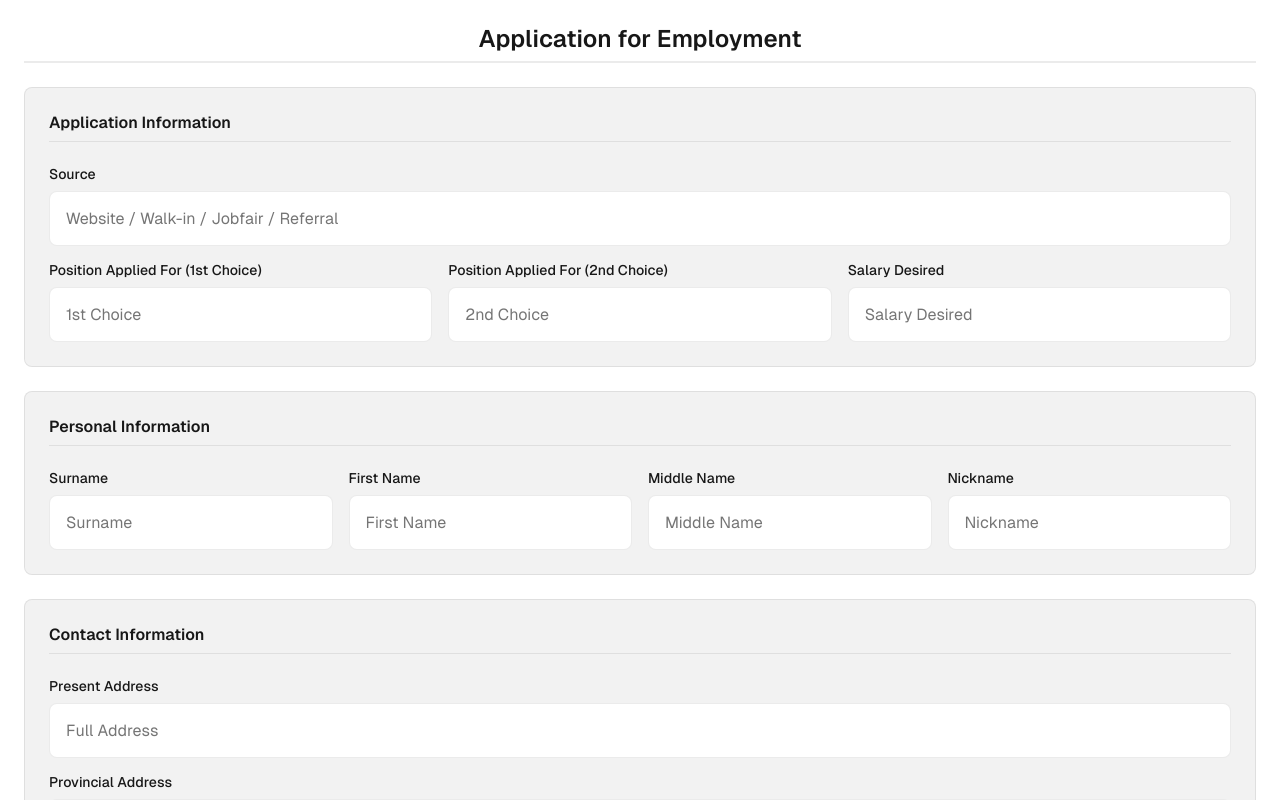
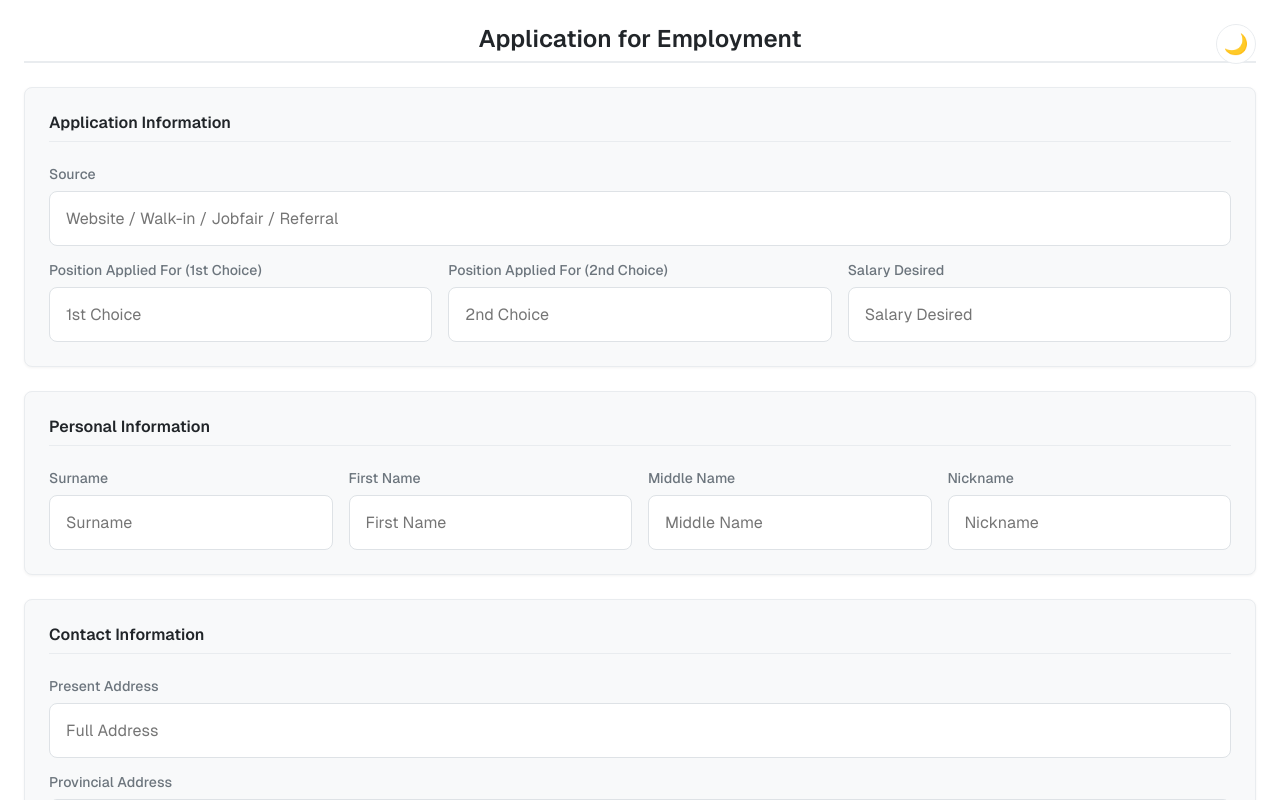
Before and after one commit to antuK3n/IM-Application-WebApp, a Next.js app in the folder apps/web/: page / in a window 1280 px wide. Shown: the top 800 px of the page. Built offline with nearby package versions, Linux system fonts and the light colour scheme.

Commit message:
feat: light mode

```diff
--- /dev/null
+++ b/apps/web/app/components/ThemeToggle.tsx
@@ -0,0 +1,18 @@
+'use client';
+
+import { useTheme } from '../context/ThemeContext';
+import styles from '../page.module.css';
+
+export default function ThemeToggle() {
+  const { theme, toggleTheme } = useTheme();
+
+  return (
+    <button
+      onClick={toggleTheme}
+      className={styles.themeToggle}
+      aria-label={`Switch to ${theme === 'light' ? 'dark' : 'light'} mode`}
+    >
+      {theme === 'light' ? '🌙' : '☀️'}
+    </button>
+  );
+}
--- /dev/null
+++ b/apps/web/app/context/ThemeContext.tsx
@@ -0,0 +1,65 @@
+'use client';
+
+import { createContext, useContext, useEffect, useState } from 'react';
+
+type Theme = 'light' | 'dark';
+
+interface ThemeContextType {
+  theme: Theme;
+  toggleTheme: () => void;
+}
+
+const ThemeContext = createContext<ThemeContextType | undefined>(undefined);
+
+export function ThemeProvider({ children }: { children: React.ReactNode }) {
+  const [theme, setTheme] = useState<Theme>('light');
+
+  useEffect(() => {
+    // Check localStorage first
+    const savedTheme = localStorage.getItem('theme') as Theme;
+    if (savedTheme) {
+      setTheme(savedTheme);
+      if (savedTheme === 'dark') {
+        document.documentElement.classList.add('darkMode');
+      } else {
+        document.documentElement.classList.remove('darkMode');
+      }
+    } else {
+      // Then check system preference
+      const prefersDark = window.matchMedia('(prefers-color-scheme: dark)').matches;
+      const initialTheme = prefersDark ? 'dark' : 'light';
+      setTheme(initialTheme);
+      if (prefersDark) {
+        document.documentElement.classList.add('darkMode');
+      } else {
+        document.documentElement.classList.remove('darkMode');
+      }
+    }
+  }, []);
+
+  const toggleTheme = () => {
+    const newTheme = theme === 'light' ? 'dark' : 'light';
+    setTheme(newTheme);
+    localStorage.setItem('theme', newTheme);
+
+    if (newTheme === 'dark') {
+      document.documentElement.classList.add('darkMode');
+    } else {
+      document.documentElement.classList.remove('darkMode');
+    }
+  };
+
+  return (
+    <ThemeContext.Provider value={{ theme, toggleTheme }}>
+      {children}
+    </ThemeContext.Provider>
+  );
+}
+
+export function useTheme() {
+  const context = useContext(ThemeContext);
+  if (context === undefined) {
+    throw new Error('useTheme must be used within a ThemeProvider');
+  }
+  return context;
+}
--- a/apps/web/app/globals.css
+++ b/apps/web/app/globals.css
@@ -1,6 +1,32 @@
 :root {
+  /* Light mode colors */
   --background: #ffffff;
   --foreground: #171717;
+  --section-bg: #f8f9fa;
+  --border-color: #e9ecef;
+  --input-bg: #ffffff;
+  --input-border: #dee2e6;
+  --input-focus-border: #0d6efd;
+  --button-bg: #0d6efd;
+  --button-hover: #0b5ed7;
+  --button-text: #ffffff;
+  --text-primary: #212529;
+  --text-secondary: #6c757d;
+}
+
+html.darkMode {
+  --background: #0a0a0a;
+  --foreground: #ededed;
+  --section-bg: #1a1a1a;
+  --border-color: #2d2d2d;
+  --input-bg: #1a1a1a;
+  --input-border: #2d2d2d;
+  --input-focus-border: #3b82f6;
+  --button-bg: #3b82f6;
+  --button-hover: #2563eb;
+  --button-text: #ffffff;
+  --text-primary: #ffffff;
+  --text-secondary: #a1a1aa;
 }
 
 @media (prefers-color-scheme: dark) {
@@ -12,13 +38,27 @@
 
 html,
 body {
-  max-width: 100vw;
-  overflow-x: hidden;
+  margin: 0;
+  padding: 0;
+  min-height: 100vh;
+  transition: background-color 0.2s ease, color 0.2s ease;
 }
 
 body {
-  color: var(--foreground);
-  background: var(--background);
+  background-color: var(--background);
+  color: var(--text-primary);
+}
+
+/* Light mode */
+body {
+  background-color: #ffffff;
+  color: #212529;
+}
+
+/* Dark mode */
+html.darkMode body {
+  background-color: #0a0a0a;
+  color: #ffffff;
 }
 
 * {
@@ -48,3 +88,16 @@ a {
     display: unset;
   }
 }
+
+/* Form section styles */
+.formSection {
+  background-color: var(--section-bg) !important;
+  border-color: var(--border-color) !important;
+  color: var(--text-primary) !important;
+}
+
+html.darkMode .formSection {
+  background-color: #1a1a1a;
+  border-color: #2d2d2d;
+  color: #ffffff;
+}
--- a/apps/web/app/layout.tsx
+++ b/apps/web/app/layout.tsx
@@ -1,30 +1,28 @@
-import type { Metadata } from "next";
-import localFont from "next/font/local";
-import "./globals.css";
+import './globals.css';
+import { ThemeProvider } from './context/ThemeContext';
+import localFont from 'next/font/local';
 
 const geistSans = localFont({
-  src: "./fonts/GeistVF.woff",
-  variable: "--font-geist-sans",
-});
-const geistMono = localFont({
-  src: "./fonts/GeistMonoVF.woff",
-  variable: "--font-geist-mono",
+  src: './fonts/GeistVF.woff',
+  variable: '--font-geist-sans',
 });
 
-export const metadata: Metadata = {
-  title: "Create Next App",
-  description: "Generated by create next app",
-};
+const geistMono = localFont({
+  src: './fonts/GeistMonoVF.woff',
+  variable: '--font-geist-mono',
+});
 
 export default function RootLayout({
   children,
-}: Readonly<{
+}: {
   children: React.ReactNode;
-}>) {
+}) {
   return (
-    <html lang="en">
-      <body className={`${geistSans.variable} ${geistMono.variable}`}>
-        {children}
+    <html lang="en" className={geistSans.variable}>
+      <body className={geistMono.variable}>
+        <ThemeProvider>
+          {children}
+        </ThemeProvider>
       </body>
     </html>
   );
--- a/apps/web/app/page.module.css
+++ b/apps/web/app/page.module.css
@@ -19,19 +19,34 @@
 
   width: 100%;
   min-height: 100vh;
-  background: var(--background);
   padding: 0;
   margin: 0;
+  color: var(--text-primary);
+  transition: color var(--transition-duration) ease;
 }
 
-@media (prefers-color-scheme: dark) {
-  .page {
-    --gray-rgb: 255, 255, 255;
-    --gray-alpha-200: rgba(var(--gray-rgb), 0.145);
-    --gray-alpha-100: rgba(var(--gray-rgb), 0.06);
-    --button-primary-hover: #ccc;
-    --button-secondary-hover: #1a1a1a;
-  }
+.themeToggle {
+  position: fixed;
+  top: var(--spacing-md);
+  right: var(--spacing-md);
+  width: 40px;
+  height: 40px;
+  border-radius: 50%;
+  border: 1px solid var(--border-color);
+  background-color: var(--background);
+  color: var(--text-primary);
+  font-size: 20px;
+  cursor: pointer;
+  display: flex;
+  align-items: center;
+  justify-content: center;
+  transition: all var(--transition-duration) ease;
+  z-index: 1000;
+}
+
+.themeToggle:hover {
+  transform: scale(1.1);
+  border-color: var(--input-focus-border);
 }
 
 .main {
@@ -225,10 +240,10 @@ button.secondary {
   font-size: var(--font-size-lg);
   font-weight: 600;
   text-align: center;
-  color: var(--foreground);
+  color: var(--text-primary);
   margin-bottom: var(--spacing-md);
   padding-bottom: var(--spacing-xs);
-  border-bottom: 2px solid var(--gray-alpha-200);
+  border-bottom: 2px solid var(--border-color);
 }
 
 .formContainer {
@@ -246,20 +261,26 @@ button.secondary {
   display: grid;
   gap: var(--spacing-sm);
   padding: var(--spacing-md);
-  background: var(--gray-alpha-100);
+  background-color: var(--section-bg);
   border-radius: var(--border-radius);
-  border: 1px solid var(--gray-alpha-200);
+  border: 1px solid var(--border-color);
   width: 100%;
+  box-shadow: 0 1px 3px rgba(0, 0, 0, 0.05);
+  transition: background-color var(--transition-duration) ease,
+              border-color var(--transition-duration) ease,
+              box-shadow var(--transition-duration) ease;
 }
 
 .sectionTitle {
   font-family: var(--font-geist-sans);
   font-size: var(--font-size-base);
   font-weight: 600;
-  color: var(--foreground);
+  color: var(--text-primary);
   margin-bottom: var(--spacing-xs);
   padding-bottom: var(--spacing-xs);
-  border-bottom: 1px solid var(--gray-alpha-200);
+  border-bottom: 1px solid var(--border-color);
+  transition: color var(--transition-duration) ease,
+              border-color var(--transition-duration) ease;
 }
 
 .formRow {
@@ -279,33 +300,40 @@ button.secondary {
   font-family: var(--font-geist-sans);
   font-size: var(--font-size-sm);
   font-weight: 500;
-  color: var(--foreground);
+  color: var(--text-secondary);
+  transition: color var(--transition-duration) ease;
 }
 
 .formContainer input,
 .formContainer select {
   width: 100%;
   padding: var(--spacing-sm);
-  border: 1px solid var(--gray-alpha-200);
+  border: 1px solid var(--input-border);
   border-radius: var(--border-radius);
-  background: var(--background);
-  color: var(--foreground);
+  background-color: var(--input-bg);
+  color: var(--text-primary);
   font-family: var(--font-geist-sans);
   font-size: var(--font-size-base);
-  transition: border-color var(--transition-duration) ease;
+  transition: all var(--transition-duration) ease;
+}
+
+.formContainer input:hover,
+.formContainer select:hover {
+  border-color: var(--text-secondary);
 }
 
 .formContainer input:focus,
 .formContainer select:focus {
   outline: none;
-  border-color: var(--foreground);
+  border-color: var(--input-focus-border);
+  box-shadow: 0 0 0 3px rgba(13, 110, 253, 0.15);
 }
 
 .formContainer button[type="submit"] {
   margin-top: var(--spacing-md);
   padding: var(--spacing-sm) var(--spacing-lg);
-  background: var(--foreground);
-  color: var(--background);
+  background: var(--button-bg);
+  color: var(--button-text);
   border: none;
   border-radius: var(--border-radius);
   font-family: var(--font-geist-sans);
@@ -320,11 +348,23 @@ button.secondary {
 }
 
 .formContainer button[type="submit"]:hover {
-  background: var(--button-primary-hover);
+  background: var(--button-hover);
   transform: translateY(-1px);
 }
 
 .formContainer button[type="submit"]:disabled {
   opacity: 0.7;
   cursor: not-allowed;
+  background: var(--text-secondary);
 }
+
+@media (prefers-color-scheme: dark) {
+  .formSection {
+    box-shadow: 0 1px 3px rgba(0, 0, 0, 0.2);
+  }
+
+  .formContainer input:focus,
+  .formContainer select:focus {
+    box-shadow: 0 0 0 3px rgba(59, 130, 246, 0.15);
+  }
+}
--- a/apps/web/app/page.tsx
+++ b/apps/web/app/page.tsx
@@ -1,11 +1,13 @@
 'use client';
 
 import ApplicationForm from './components/ApplicationForm';
+import ThemeToggle from './components/ThemeToggle';
 import styles from './page.module.css';
 
 export default function ApplicationPage() {
   return (
     <div className={styles.page}>
+      <ThemeToggle />
       <main className={styles.main}>
         <h1 className={styles.title}>
           Application for Employment
```
